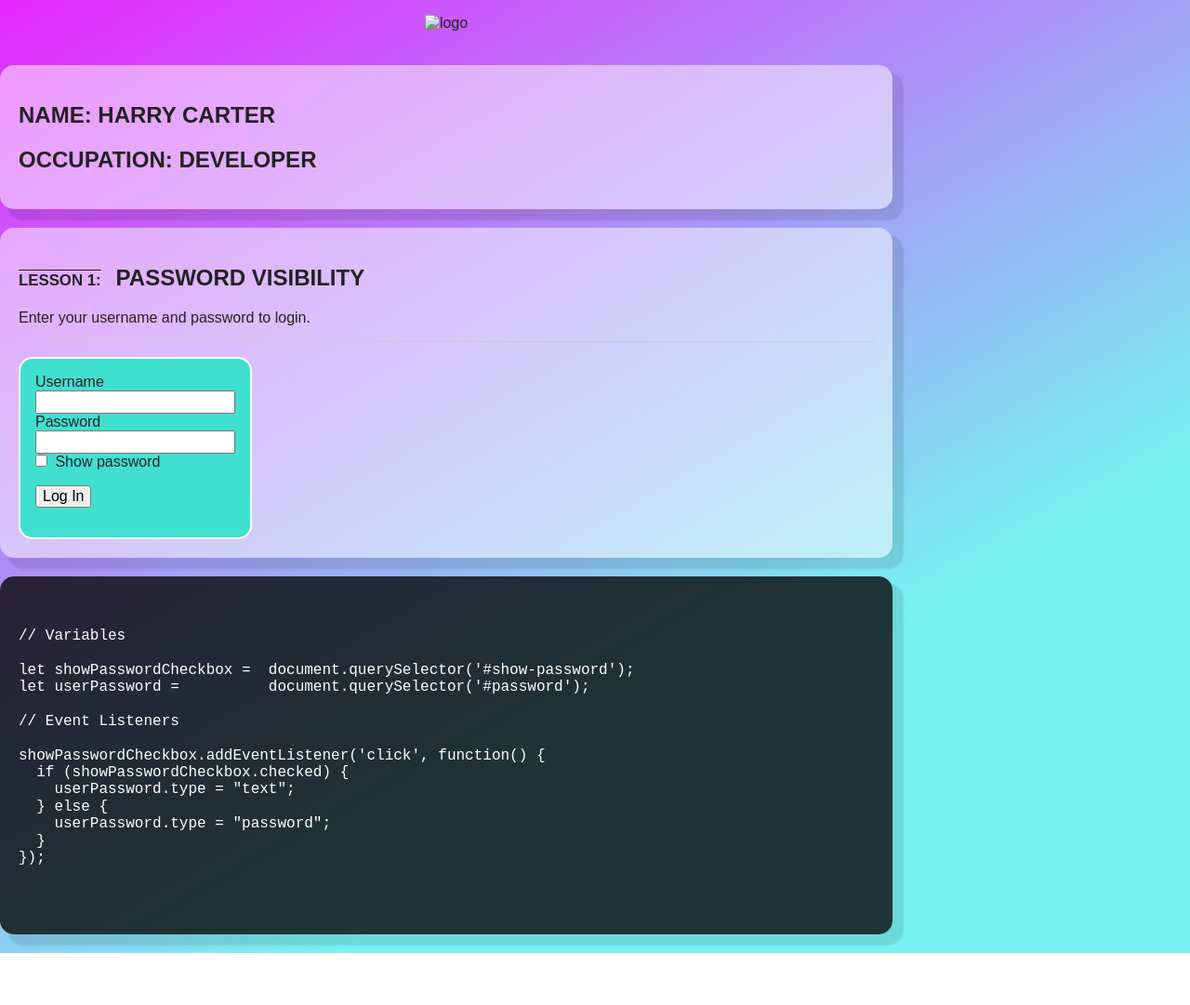
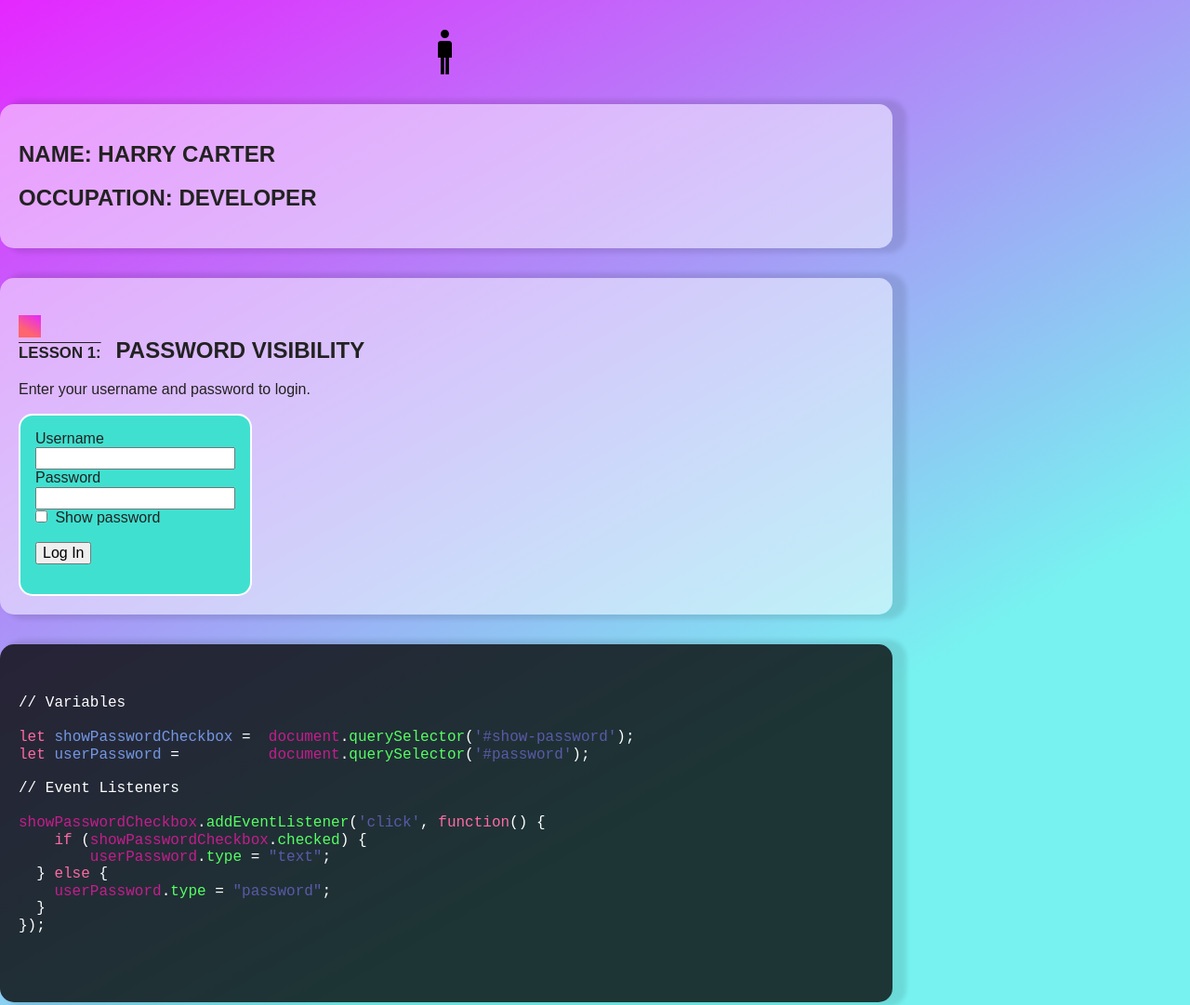
Before and after one commit to H-Carter/Javascript-Showcase, a website built with Parcel: page index.html in a window 1280 px wide. Shown: the top 1081 px of the page at 93% size. Before the commit the page ends 1025 px from the top, so only its background shows below. Built offline with nearby package versions, Linux system fonts and the light colour scheme; a web font is replaced by a local one.

Commit message:
animations and code styling

```diff
--- a/css/main.css
+++ b/css/main.css
@@ -103,6 +103,10 @@ html {
     /*height: 100%;*/
 }
 
+header {
+    margin: 2rem 0px;
+}
+
 body {
     margin: 0 auto;
     max-width: 60em;
@@ -110,22 +114,38 @@ body {
     font-family: 'IBM Plex Sans KR', sans-serif;
 }
 
+.icon {
+    display: inline-block;
+    width: 3rem;
+    height: 3rem;
+    stroke-width: 0;
+    stroke: black;
+    fill: black;
+    transition: 400ms;
+}
+
+.icon:hover {
+    transform: rotate(1turn);
+}
+
 section {
     background: rgba(255, 255, 255, 0.5);
     border-radius: 15px;
     padding: 20px;
-    margin: 20px 0px;
-    box-shadow: 10px 10px 2px 2px rgba(0, 0, 0, .1);
+    margin: 2rem 0px;
+    box-shadow: 10px 0px 5px 5px rgba(0, 0, 0, .1);
+    transition: 500ms;
+}
+
+section:hover {
+    transform: translate(-3rem, 0px);
+    box-shadow: 3rem 0px 10px 10px rgba(107, 107, 107, 0.1);
 }
 
 .code-section {
     color: white;
     font-family: monospace;
     background: rgba(7, 7, 7, 0.8);
-    border-radius: 15px;
-    padding: 20px;
-    margin: 20px 0px;
-    box-shadow: 10px 10px 2px 2px rgba(0, 0, 0, .1);
 }
 
 form {
@@ -170,6 +190,44 @@ h2 {
     margin: 0px 1rem 0px 0px;
     text-decoration: underline;
     text-underline-offset: -1em;
+}
+
+.lesson-number::before {
+    content: "";
+    background: linear-gradient(210deg, rgb(229, 39, 255) 0%, rgb(255, 101, 109) 70%);
+    display: block;
+    height: 1.5rem;
+    width: 1.5rem;
+    transition: 500ms;
+}
+
+section:hover .lesson-number::before {
+    height: 3rem;
+    width: 3rem;
+}
+
+.pink {
+    color: rgb(255, 106, 163);
+}
+
+.lblue {
+    color: rgb(116, 151, 228);
+}
+
+.purp {
+    color: rgb(197, 29, 141);
+}
+
+.green {
+    color: rgb(85, 255, 99);
+}
+
+.dblue {
+    color: rgb(90, 90, 168);
+}
+
+.comment {
+    color: grey;
 }
 
 
--- a/index.html
+++ b/index.html
@@ -29,7 +29,13 @@
 <body>
 
     <header>
-        <img src="" alt="logo" class="logo">
+        <svg class="icon" version="1.1" xmlns="http://www.w3.org/2000/svg" width="512" height="512" viewBox="0 0 512 512">
+            <title></title>
+            <g id="icomoon-ignore">
+            </g>
+            <path d="M288 48c0 26.51-21.49 48-48 48s-48-21.49-48-48c0-26.509 21.49-48 48-48s48 21.491 48 48z"></path>
+            <path d="M288 128h-96c-17.673 0-32 14.327-32 32v160h32v192h40v-192h16v192h40v-192h32v-160c0-17.673-14.326-32-32-32z"></path>
+            </svg>
     </header>
 
     <section>
@@ -39,9 +45,6 @@
     <section>
         <h2><span class="lesson-number">Lesson 1:</span>Password Visibility</h2>
         <p>Enter your username and password to login.</p>
-
-        <hr>
-
         <form>
             <div>
                 <label for="username">Username</label>
@@ -71,16 +74,16 @@
         <code>
 // Variables
 
-let showPasswordCheckbox =  document.querySelector('#show-password');
-let userPassword =          document.querySelector('#password');
+<span class="pink">let</span> <span class="lblue">showPasswordCheckbox</span> =  <span class="purp">document</span>.<span class="green">querySelector</span>(<span class="dblue">'#show-password'</span>);
+<span class="pink">let</span> <span class="lblue">userPassword</span> =          <span class="purp">document</span>.<span class="green">querySelector</span>(<span class="dblue">'#password'</span>);
 
 // Event Listeners
 
-showPasswordCheckbox.addEventListener('click', function() {
-  if (showPasswordCheckbox.checked) {
-    userPassword.type = "text";
-  } else {
-    userPassword.type = "password";
+<span class="purp">showPasswordCheckbox</span>.<span class="green">addEventListener</span>(<span class="dblue">'click'</span>, <span class="pink">function</span>() {
+    <span class="pink">if</span> (<span class="purp">showPasswordCheckbox</span>.<span class="green">checked</span>) {
+        <span class="purp">userPassword</span>.<span class="green">type</span> = <span class="dblue">"text"</span>;
+  } <span class="pink">else</span> {
+    <span class="purp">userPassword</span>.<span class="green">type</span> = <span class="dblue">"password"</span>;
   }
 });
         </code>
```
